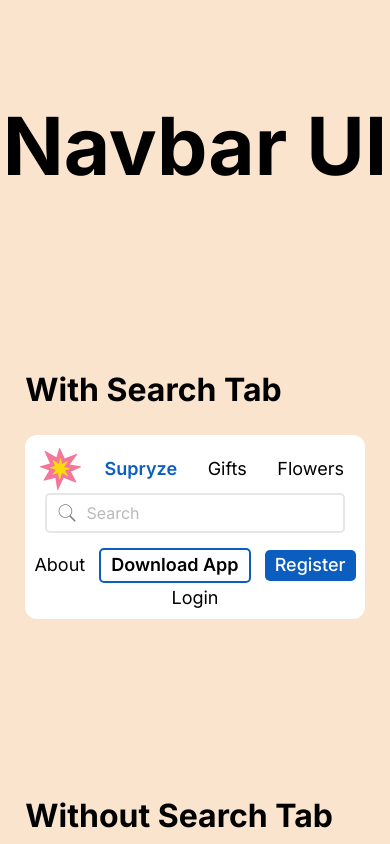
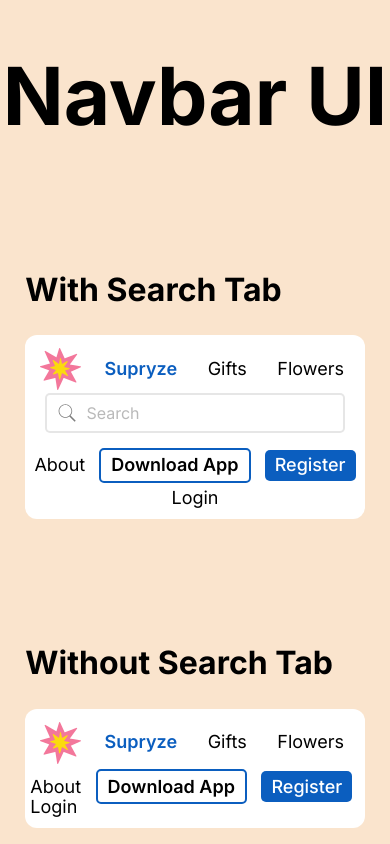
Before and after one commit to julietarutar97/navbar-UI-html, a plain HTML site: page index.html in a window 390 px wide. Shown: the top 844 px of the page. Drawn offline with Linux system fonts and the light colour scheme.

Commit message:
Agregue responsive 480px

```diff
--- a/responsive.css
+++ b/responsive.css
@@ -1,7 +1,7 @@
 @media (max-width: 320px){
 
 }
-@media (max-width: 480px){}
+
 
 
 
@@ -51,3 +51,16 @@
         margin-top: 10px;
     }
 }
+
+@media (max-width: 480px){
+    h1{
+        margin-top: 50px;
+    }
+    section{
+        margin: 50px 0;
+    }
+    .section-div-navBar-sinInput .div-botones{
+        width: 100%;
+        justify-content: space-evenly;
+    }
+}
```
